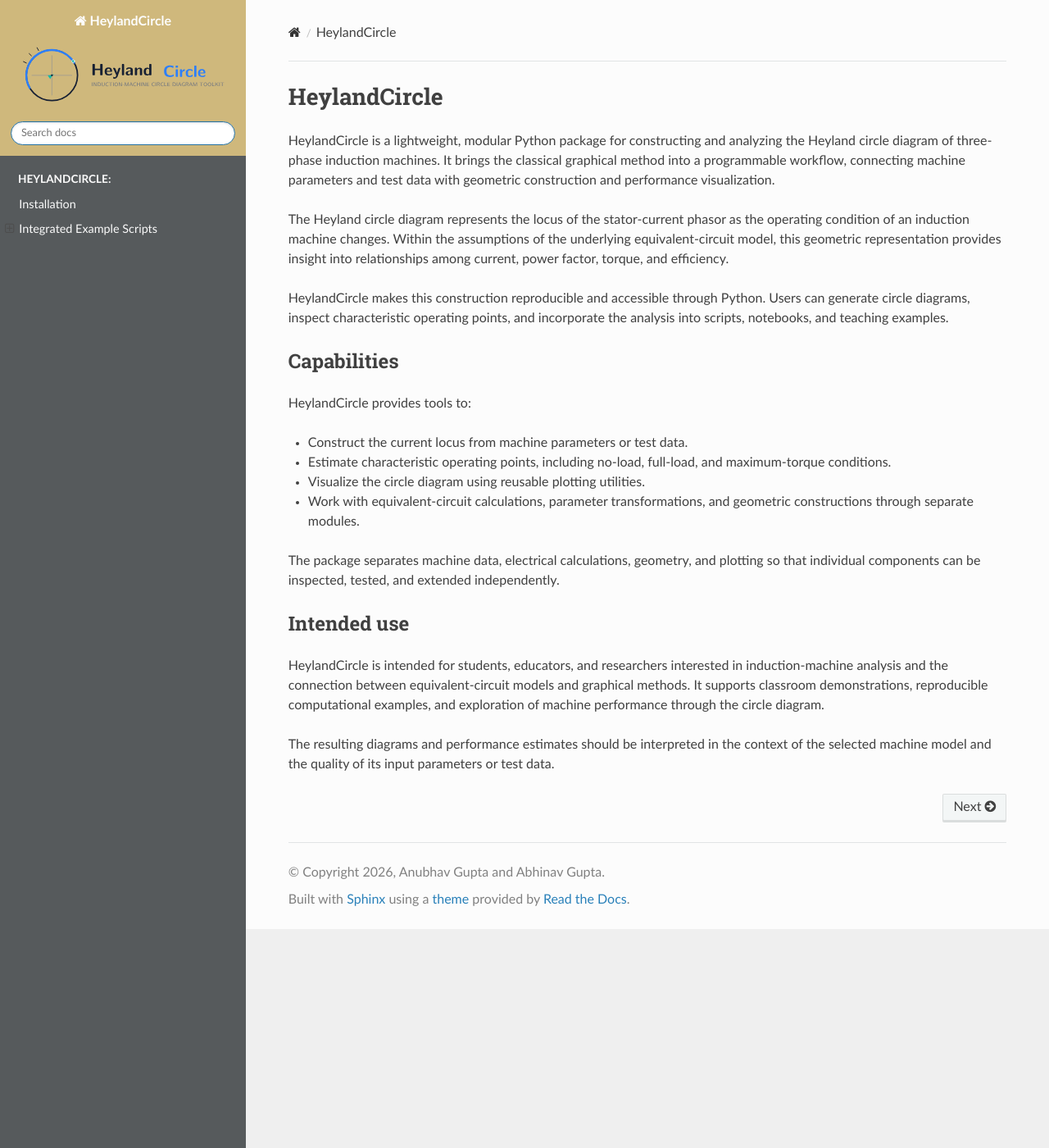
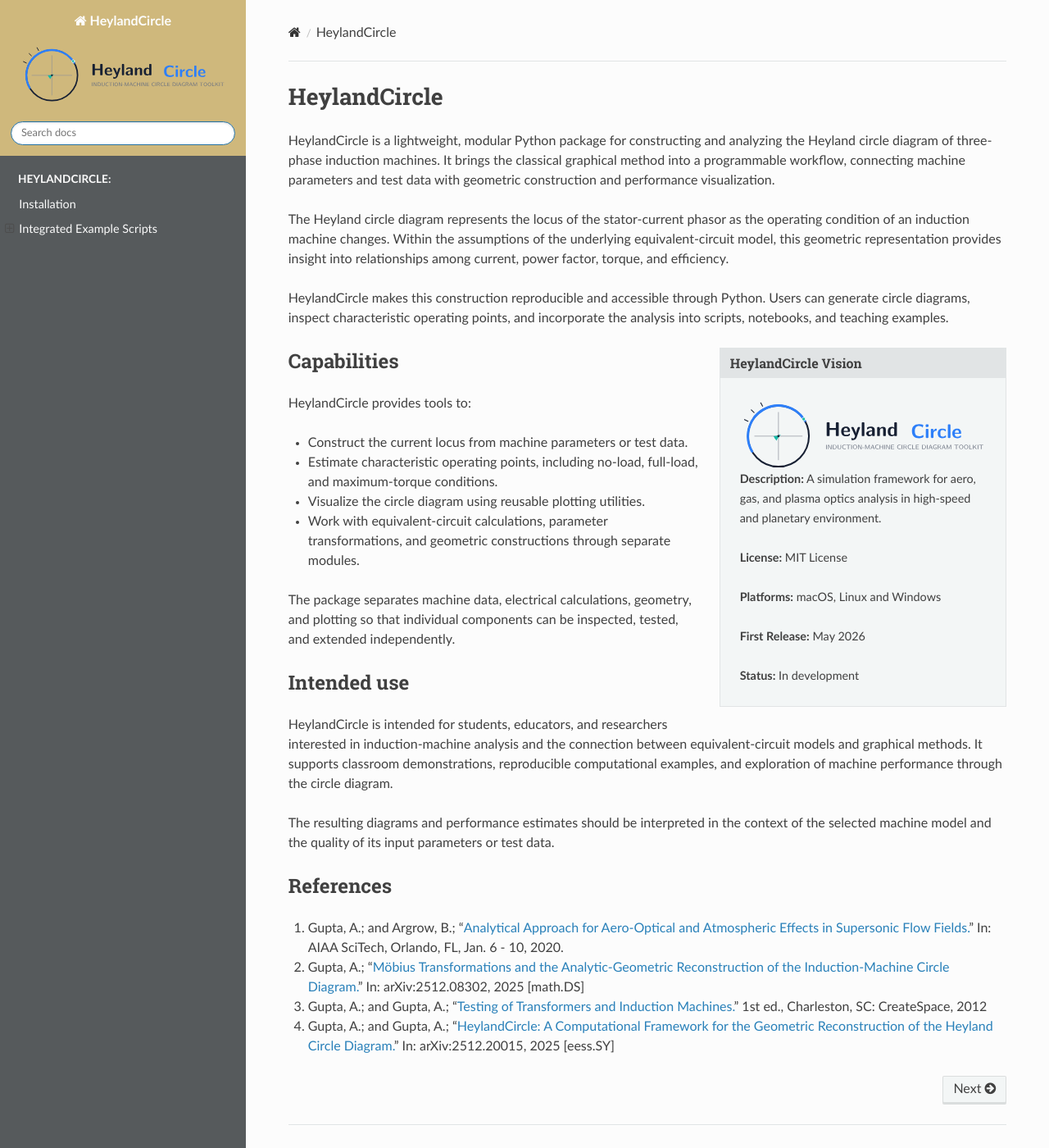
Before and after one commit to theinfinitelabs/HeylandCircle, a Sphinx documentation site: the page built from docs/source/index.rst, in a window 1280 px wide and 1400 px high. Shown: the whole window at 82% size. Built offline with Sphinx 7.4.7 and the Read the Docs theme 3.1.0, drawn with Linux system fonts in a browser that asks for light colours.

Commit message:
Added index.rst for landing page of the documentation.

```diff
--- a/docs/source/index.rst
+++ b/docs/source/index.rst
@@ -22,6 +22,24 @@ HeylandCircle makes this construction reproducible and accessible
 through Python. Users can generate circle diagrams, inspect
 characteristic operating points, and incorporate the analysis into
 scripts, notebooks, and teaching examples.
+
+.. sidebar:: HeylandCircle Vision
+
+   .. image:: _static/heylandcircle_logo.svg
+       :align: center
+       :width: 300
+
+   **Description:** A simulation framework for aero, gas, and plasma optics analysis in high-speed and planetary environment.
+
+   **License:** MIT License
+
+   **Platforms:** macOS, Linux and Windows
+
+   **First Release:** May 2026
+
+
+   **Status:** In development
+
 
 Capabilities
 ------------
@@ -52,6 +70,17 @@ The resulting diagrams and performance estimates should be interpreted
 in the context of the selected machine model and the quality of its
 input parameters or test data.
 
+.. role:: me
+.. role:: venue
+.. role:: note
+
+References
+----------
+
+#. Gupta, A.; and Argrow, B.; "`Analytical Approach for Aero-Optical and Atmospheric Effects in Supersonic Flow Fields. <https://arc.aiaa.org/doi/10.2514/6.2020-0684>`__" In: :venue:`AIAA SciTech`, Orlando, FL, Jan. 6 - 10, 2020.
+#. Gupta, A.; "`Möbius Transformations and the Analytic-Geometric Reconstruction of the Induction-Machine Circle Diagram. <https://arxiv.org/abs/2512.08302>`__" In: :venue:`arXiv:2512.08302`, 2025 [math.DS]
+#. Gupta, A.; and Gupta, A.; "`Testing of Transformers and Induction Machines. <https://www.amazon.com/dp/B00A63NBTI>`__" 1st ed., Charleston, SC: CreateSpace, 2012
+#. Gupta, A.; and Gupta, A.; "`HeylandCircle: A Computational Framework for the Geometric Reconstruction of the Heyland Circle Diagram. <https://arxiv.org/abs/2512.20015>`__" In: :venue:`arXiv:2512.20015`, 2025 [eess.SY]
 
 .. toctree::
    :hidden:
```
